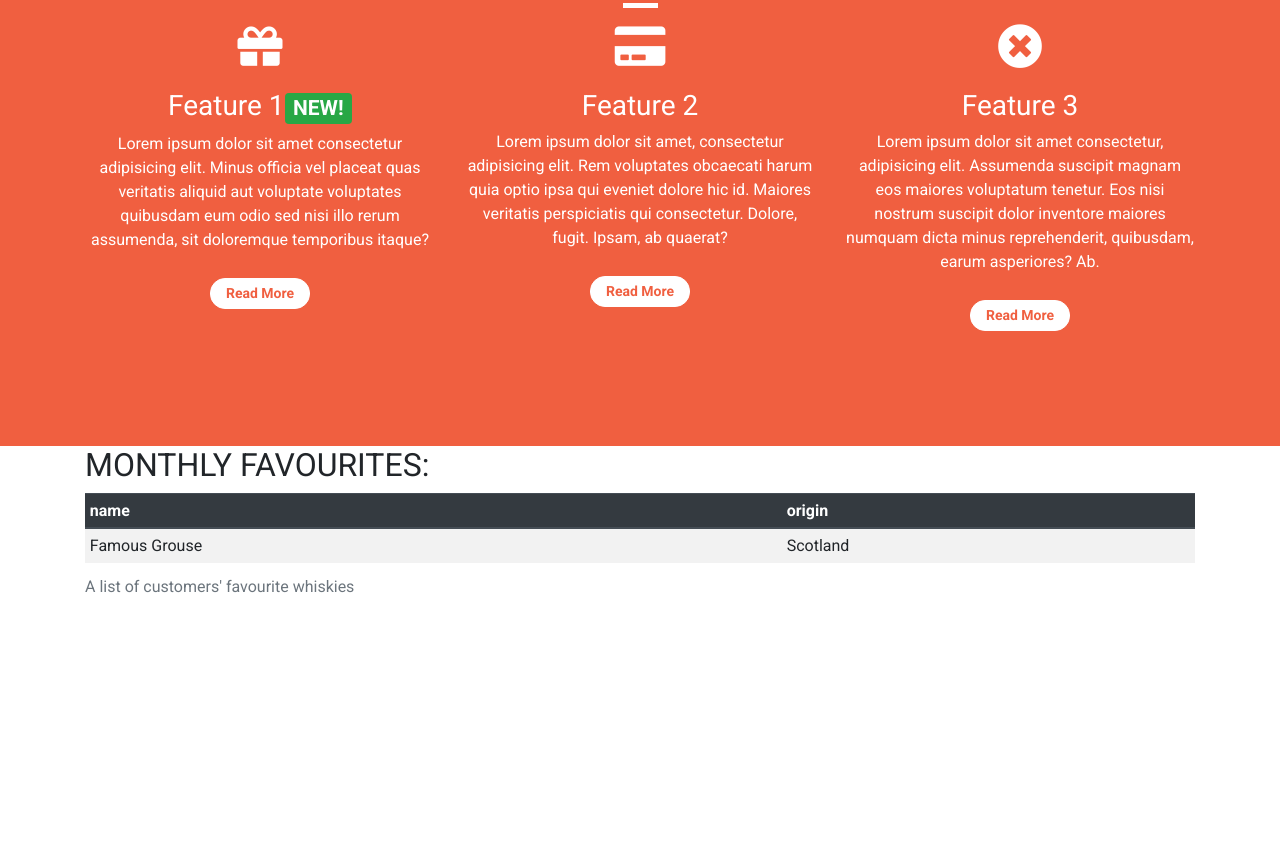
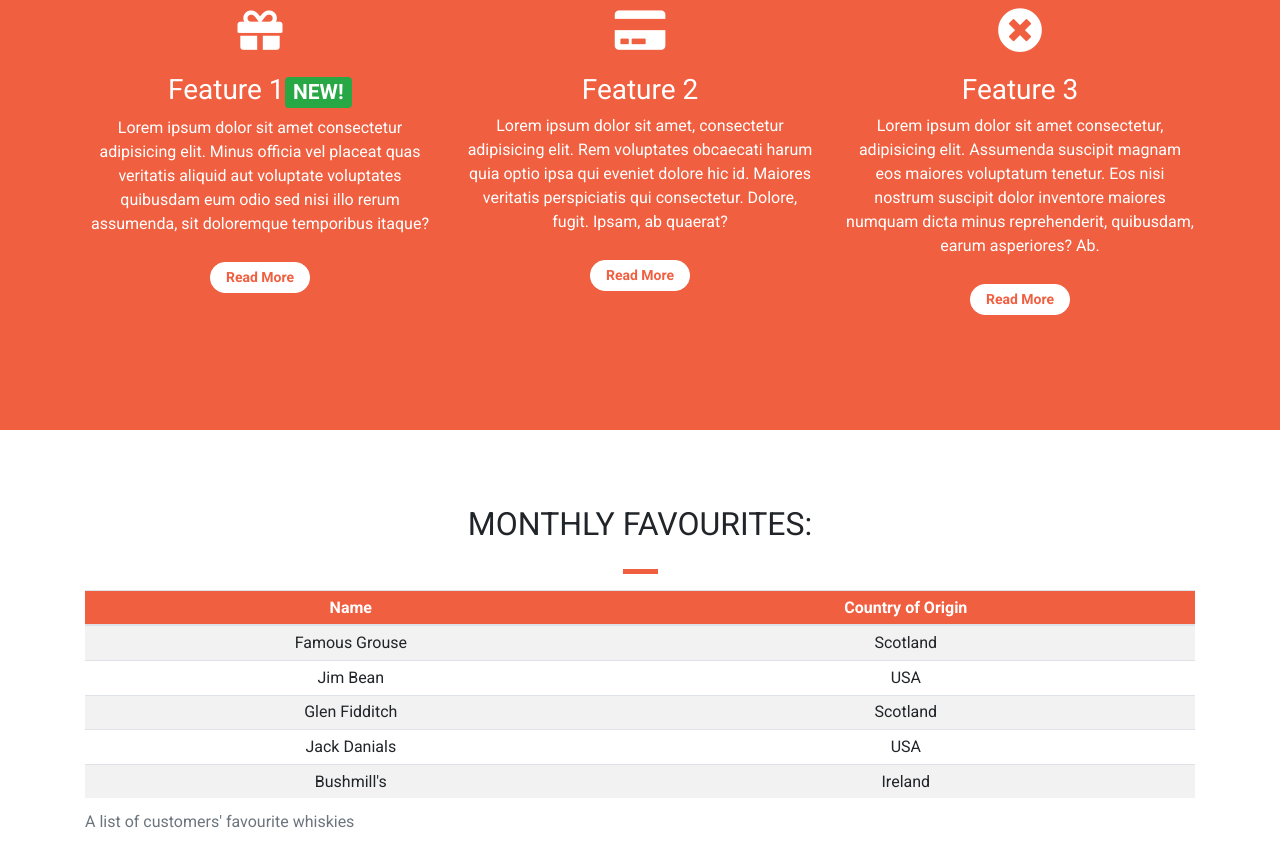
Before and after one commit to bazmac81/bootstrap4, a plain HTML site: page index.html in a window 1280 px wide. Shown: the part 1299-2166 px from the top of the page. Before the commit the page ends 1926 px from the top, so only its background shows below. Drawn offline with nearby package versions, Linux system fonts and the light colour scheme.

Commit message:
Update: New sytles for main page favourites table

```diff
--- a/assets/css/style.css
+++ b/assets/css/style.css
@@ -97,7 +97,7 @@
     font-weight: bold;
 }
 
-/* Page Dividers */
+/* Page Headers */
 
 .page-header {
     margin-bottom: 0;
@@ -109,7 +109,7 @@
     margin-top:0;
 }
 
-.quotes .page-header{
+.page-header--spaced{
     margin-bottom: 25px;
 }
 
@@ -201,3 +201,10 @@
     margin-top: 10px;
     color: #f05f40;
 }
+
+/* Table */
+
+.tableheader {
+    background-color: #f05f40;
+    color: white;
+}
--- a/index.html
+++ b/index.html
@@ -67,7 +67,7 @@
             <section class="quotes">
                 <div class="row">
                     <div class="col-12 page-header">
-                        <h2 class="text-uppercase">Quotes:</h2>
+                        <h2 class="text-uppercase page-header--spaced">Quotes:</h2>
                         <hr class="block-divider block-divider-short">
                     </div>
                 </div>
@@ -139,21 +139,40 @@
         </div>
     </div>
 
-    <div class="container favourites-container">
-        <section>
-            <h2 class="text-uppercase">Monthly Favourites:</h2>
+    <div class="container favourites-container content-container">
+        <section class="favourites page-header">
+            <div class="col-12">
+                <h2 class="text-uppercase page-header--spaced">Monthly Favourites:</h2>
+                <hr class="block-divider block-divider-short block-divider-orange">
+            </div>
             <table class="table table-striped table-hover table-sm">
                 <caption>A list of customers' favourite whiskies</caption>
-                <thead class="thead-dark">
+                <thead class="tableheader">
                     <tr>
-                        <th scope="col">name</th>
-                        <th scope="col">origin</th>
+                        <th scope="col">Name</th>
+                        <th scope="col">Country of Origin</th>
                     </tr>
                 </thead>
                 <tbody>
                     <tr>
                         <td>Famous Grouse</td>
                         <td>Scotland</td>
+                    </tr>
+                    <tr>
+                        <td>Jim Bean</td>
+                        <td>USA</td>
+                    </tr>
+                    <tr>
+                        <td>Glen Fidditch</td>
+                        <td>Scotland</td>
+                    </tr>
+                    <tr>
+                        <td>Jack Danials</td>
+                        <td>USA</td>
+                    </tr>
+                    <tr>
+                        <td>Bushmill's</td>
+                        <td>Ireland</td>
                     </tr>
                 </tbody>
             </table>
```
